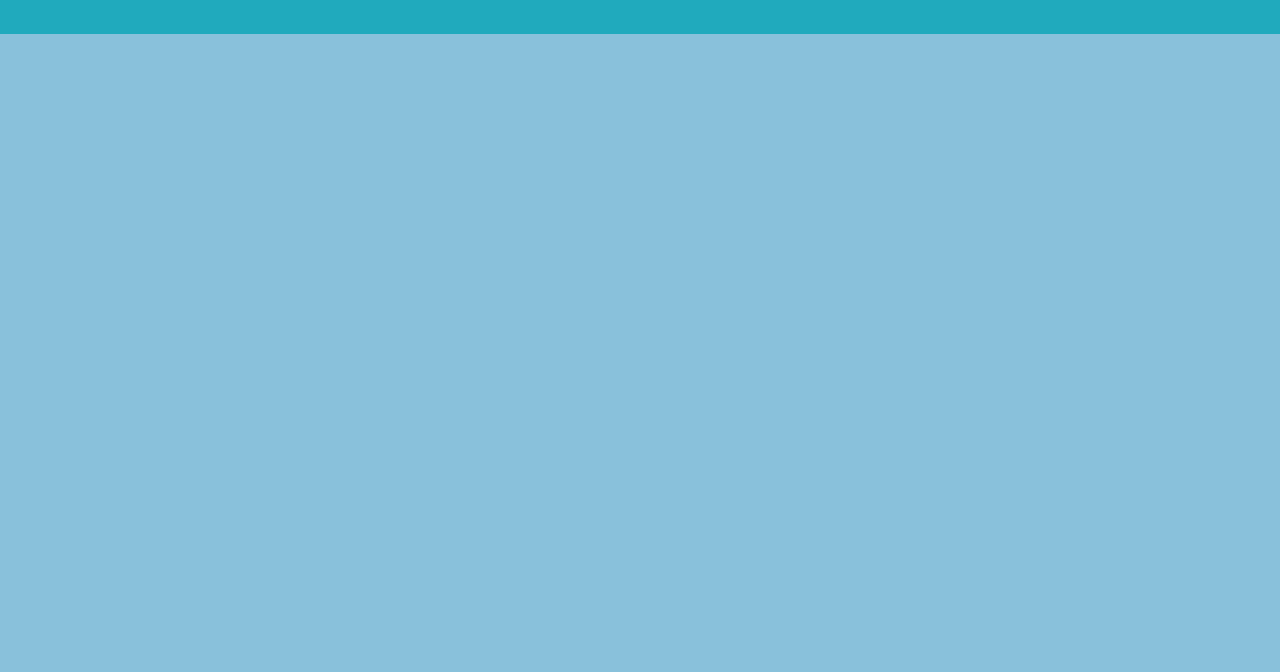
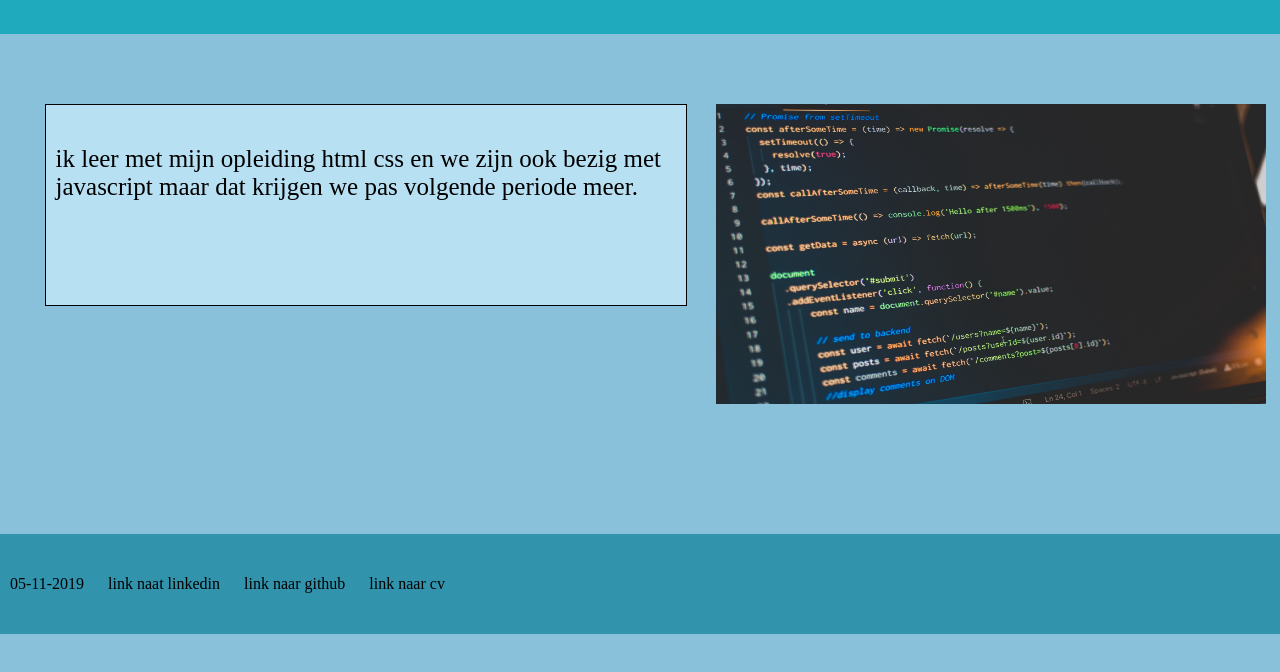
Before and after one commit to ROC-van-Amsterdam-College-Amstelland/project-portfolio-sammiee2003, a plain HTML site: page vaardigheden.html in a window 1280 px wide. Shown: the part 66-738 px from the top of the page. Drawn offline with Linux system fonts and the light colour scheme.

Commit message:
vaardigheid

```diff
--- a/style.css
+++ b/style.css
@@ -43,7 +43,7 @@ margin-left: 40px;
 
 }
 #p1{
-    font-size: 20px;
+    font-size: 25px;
     color: rgb(10, 83, 77);
 }
 #div2{
@@ -111,7 +111,7 @@ margin: 10px;
 
 }
 #p2{
-    font-size: 20px;
+    font-size: 25px;
     color: rgb(10, 83, 77);
 }
 #projectenmain {
@@ -209,7 +209,7 @@ height: 75px;
 
 #div4{
 
-    height: 200px;
+    height: 250px;
     width: 50%;
     background-color: rgb(184, 224, 243);
     margin-top: 70px;
@@ -243,7 +243,30 @@ font-size: 20px;
 #muffintje{
 height: 400px;
 width: 250px;
-margin: 40px;
+margin: 20px;
 
 
 }
+#div5{
+
+    height: 200px;
+    width: 50%;
+    background-color: rgb(184, 224, 243);
+    margin-top: 70px;
+    border: 1px solid black;
+    margin-left: 30px;
+
+
+}
+#p8{
+    text-decoration: none;
+    color: rgb(0, 0, 0);
+    margin-left: 10px;
+    font-size: 25px;
+margin-top: 40px;
+}
+#java{
+height: 300px;
+width: 550px;
+margin-top: 70px;
+}
--- a/vaardigheden.html
+++ b/vaardigheden.html
@@ -20,5 +20,18 @@
             </ul>
         </nav>
     </header>
+    <main>
+    <div id="div5"><p id="p8"> ik leer met mijn opleiding html css en we zijn ook bezig met javascript maar dat krijgen we pas volgende periode meer.</p></div>
+   <img src="java.jpeg" id="java">
+</main>
+    <footer>
+            <ul>
+                <li class="list1">05-11-2019</li>
+                <li class="list1">link naat linkedin</li>
+                <li class="list1">link naar github</li>
+                <li class="list1">link naar cv</li>
+           </ul>
+           </footer>
+
 </body>
 </html>
```
Also changed, not shown: java.jpeg (added).
